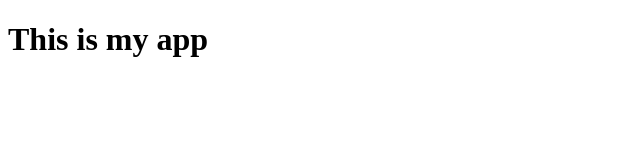
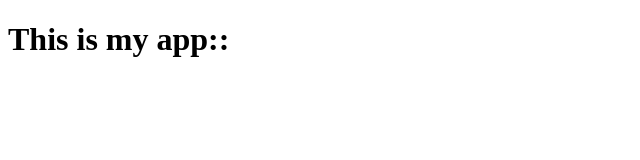
Before and after one commit to IshworKumal/myappsmaple, a plain HTML site: page index.html in a window 1280 px wide. Shown: the full height of the page, 0-640 px from the left. Drawn offline with Linux system fonts and the light colour scheme.

Commit message:
Initial commit

```diff
--- a/index.html
+++ b/index.html
@@ -6,6 +6,6 @@
     <title>My app</title>
 </head>
 <body>
-    <h1>This is my app</h1>
+    <h1>This is my app::</h1>
 </body>
 </html>
```
